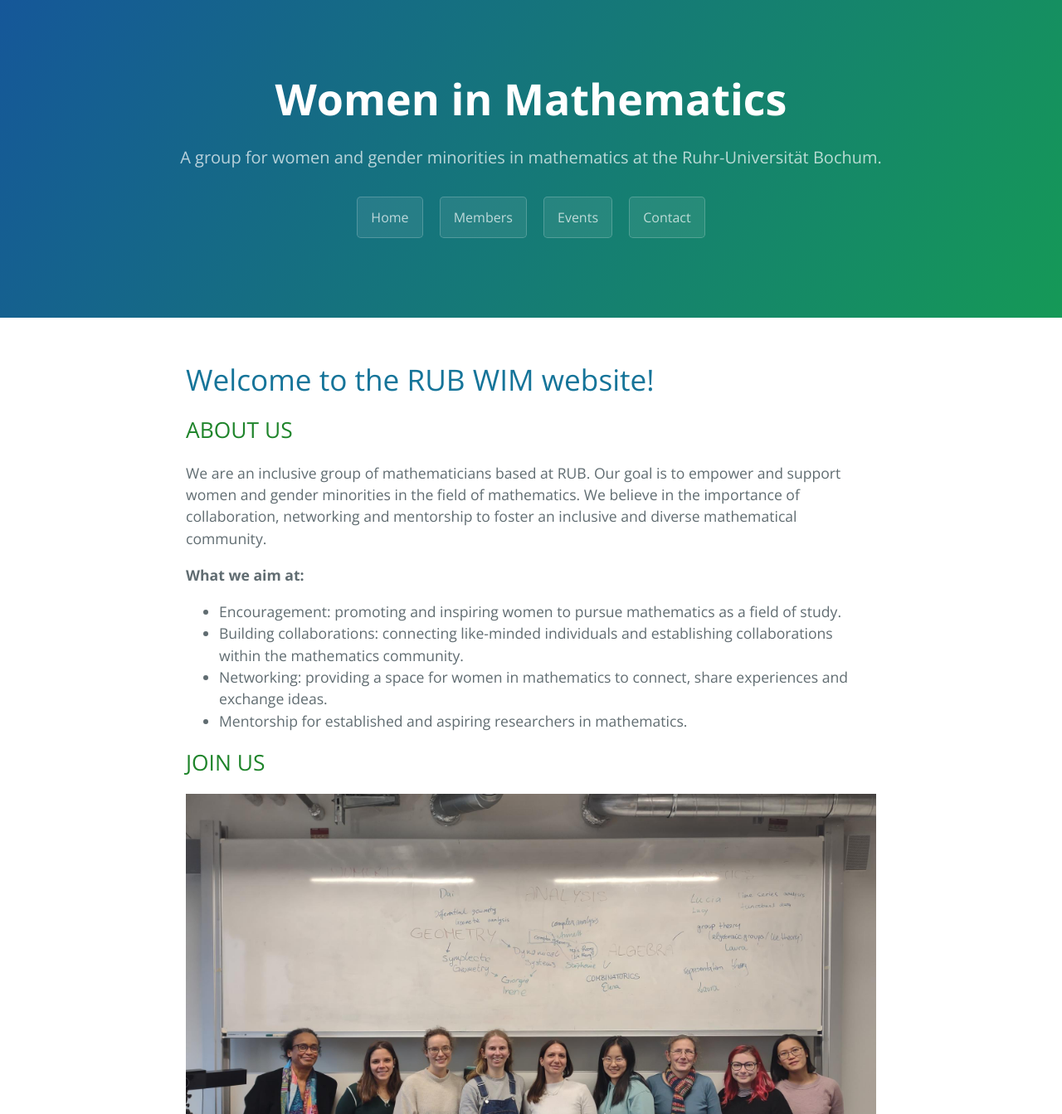
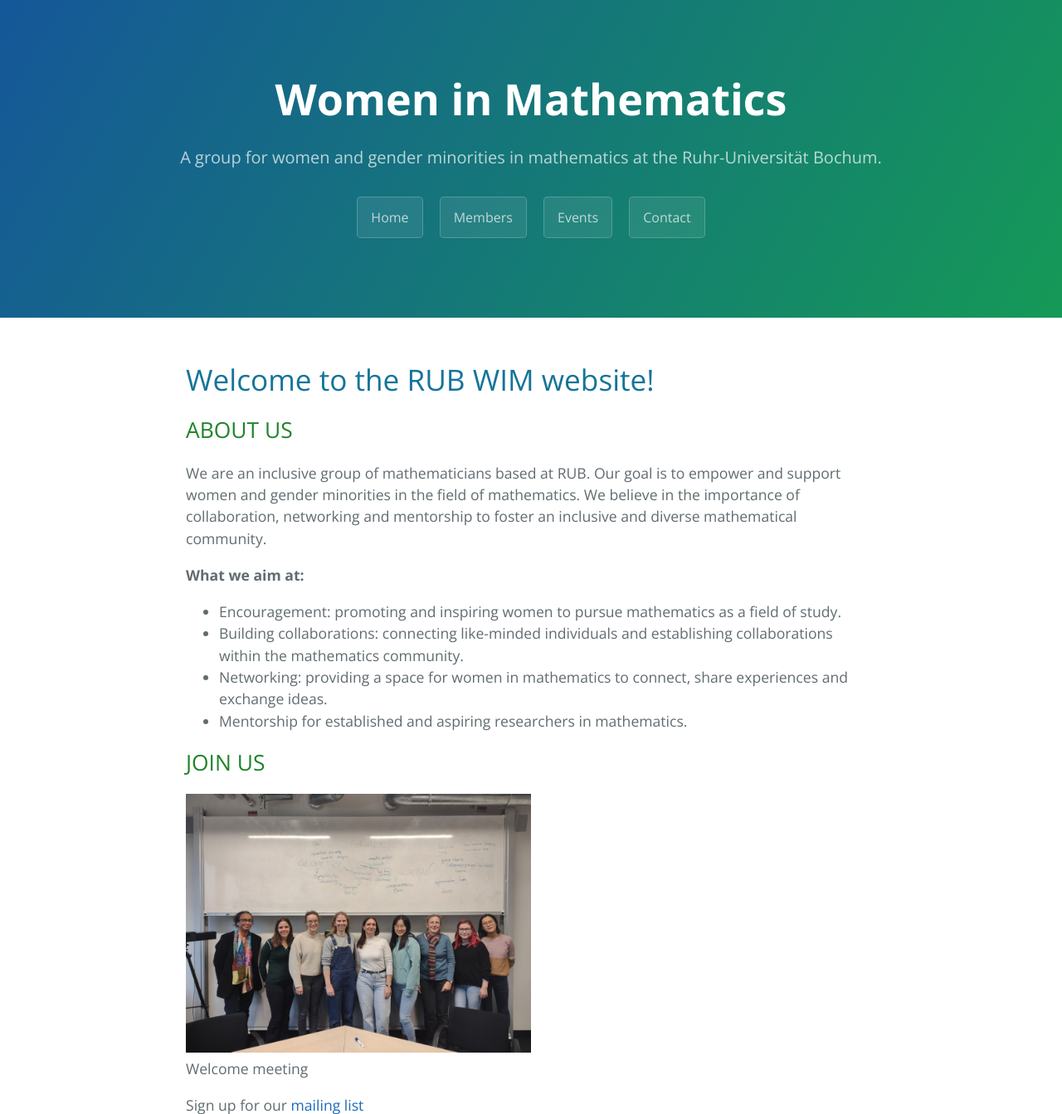
Before and after one commit to rub-wim/rub-wim.github.io, a Jekyll site: the page built from index.md, in a window 1280 px wide. Shown: the top 1343 px of the page at 83% size. Built offline with Jekyll 4.4.1, drawn with Linux system fonts in a browser that asks for light colours; comment, search, counter and statistics services are not loaded; grey boxes are pictures that could not be loaded.

Commit message:
Update image.html

```diff
--- a/_includes/image.html
+++ b/_includes/image.html
@@ -1,4 +1,4 @@
 <!--<div style="height: 250px">-->
-  <img src="/uploads/pictures/{{ include.file }}"  alt="{{ include.description }}" style="width: 100%; max-height: 50%" />
+  <img src="/uploads/pictures/{{ include.file }}"  alt="{{ include.description }}" style="width: 50%; max-height: 100%" />
 <!--</div>-->
 <span class="caption">{{ include.description }}</span>
```
